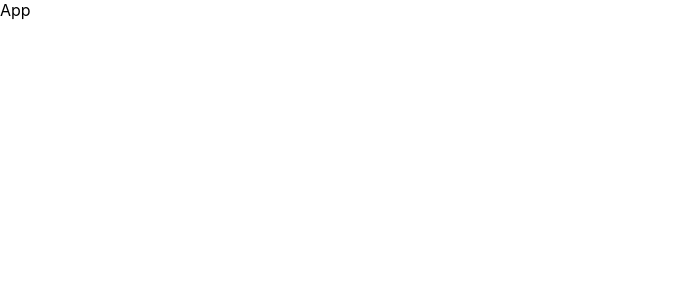
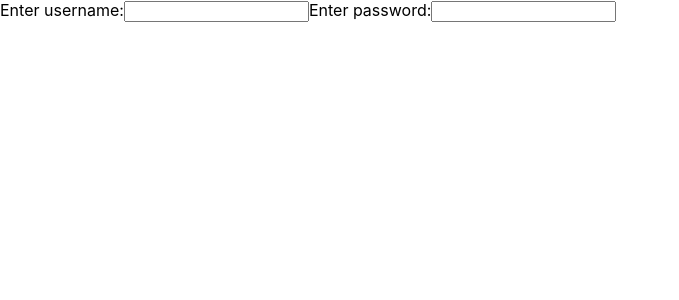
Before and after one commit to justaskulkarni/Boardspace, a React (Create React App) app in the folder client/: page / in a window 1280 px wide. Shown: the top 300 px of the page, without its empty margins (0-679 px from the left). Built offline with nearby package versions, Linux system fonts and the light colour scheme.

Commit message:
Login initial commit

```diff
--- a/client/src/App.js
+++ b/client/src/App.js
@@ -1,9 +1,10 @@
 import React from 'react'
+import Login from './pages/Login'
 
 const App = () => {
   return (
     <div>
-      App
+      <Login />
     </div>
   )
 }
--- a/client/src/pages/Login.js
+++ b/client/src/pages/Login.js
@@ -0,0 +1,14 @@
+import React from 'react'
+
+const Login = () => {
+  return (
+    <div>
+        <label for = "username">Enter username:</label>
+        <input type = "text" />
+        <label for = "password">Enter password:</label>
+        <input type = "text" />
+    </div>
+  )
+}
+
+export default Login
```
